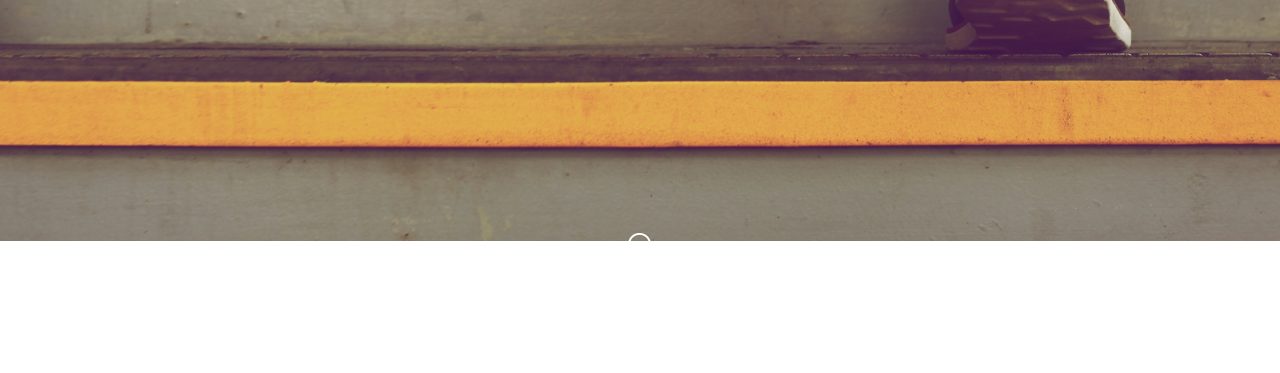
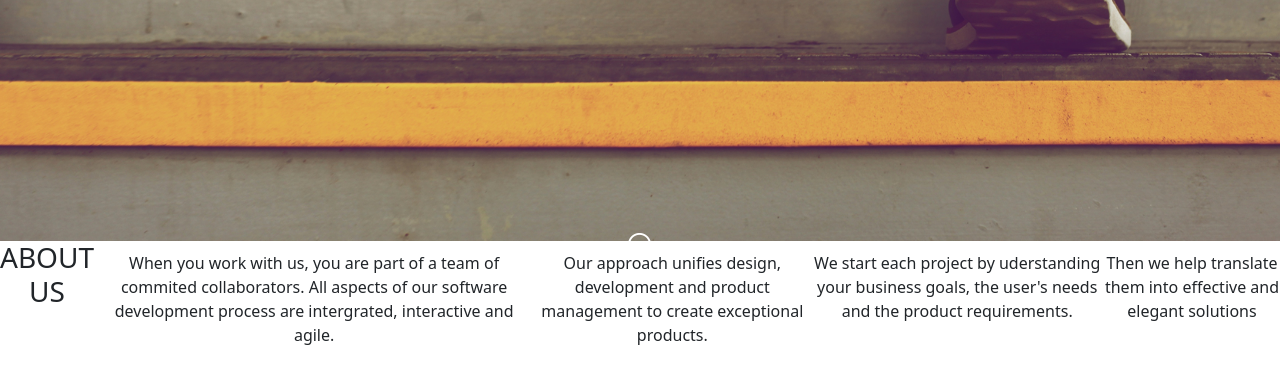
Before and after one commit to Aaron-Ekal/IP, a plain HTML site: page index.html in a window 1280 px wide. Shown: the part 559-932 px from the top of the page. Before the commit the page ends 800 px from the top, so only its background shows below. Drawn offline with nearby package versions, Linux system fonts and the light colour scheme.

Commit message:
added ABOUT

```diff
--- a/index.html
+++ b/index.html
@@ -32,6 +32,18 @@
                 </div>
             </div>
         </div>
+        <div class="d-flex justify-content-center about-us">
+            <p>
+            <h3>ABOUT US</h3>
+            </p>
+            <P>When you work with us, you are part of a team of commited collaborators. All aspects of our software
+                development process are intergrated, interactive and agile.</P>
+            <P>Our approach unifies design, development and product management to create exceptional products.</P>
+            <P>We start each project by uderstanding your business goals, the user's needs and the product requirements.
+            </P>
+            <P>Then we help translate them into effective and elegant solutions</P>
+
+        </div>
     </div>
 
 
```
